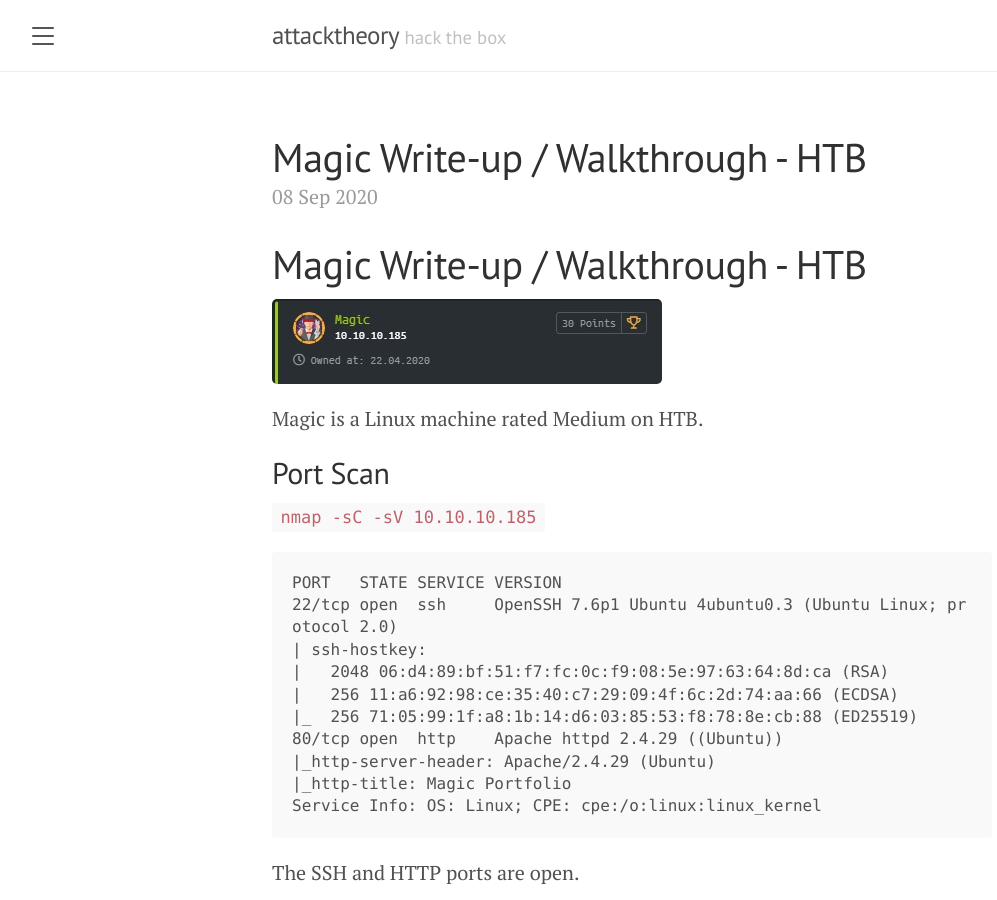
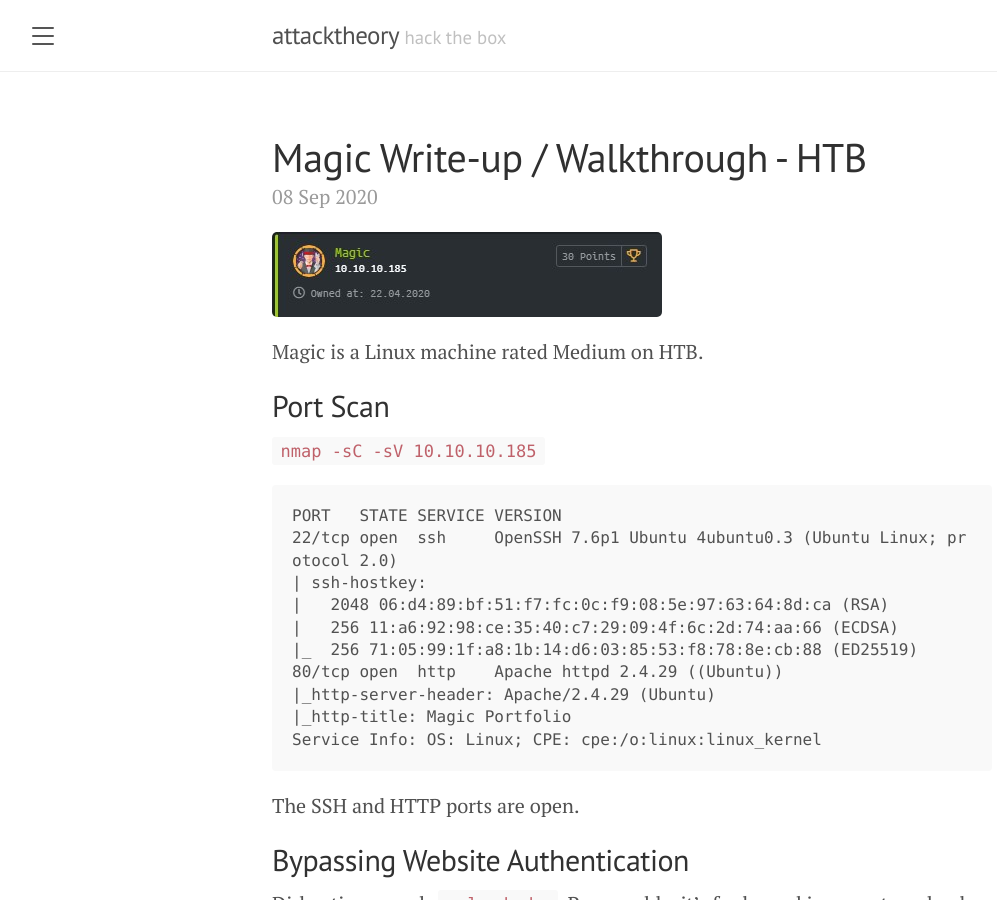
Before and after one commit to galenlim/hackthebox-htb-writeups, a Jekyll site: the page built from _posts/2020-09-08-magic.md, in a window 1280 px wide and 900 px high. Shown: the whole window, without its empty margins (8-1005 px from the left). Built offline with Jekyll 4.4.1, drawn with Linux system fonts in a browser that asks for light colours.

Commit message:
added magic

```diff
--- a/_posts/2020-09-08-magic.md
+++ b/_posts/2020-09-08-magic.md
@@ -2,8 +2,6 @@
 layout: post
 title: Magic Write-up / Walkthrough - HTB
 ---
-
-# Magic Write-up / Walkthrough - HTB
 
 ![magic badge](images/magic/badgemagic.jpg)
 
```
